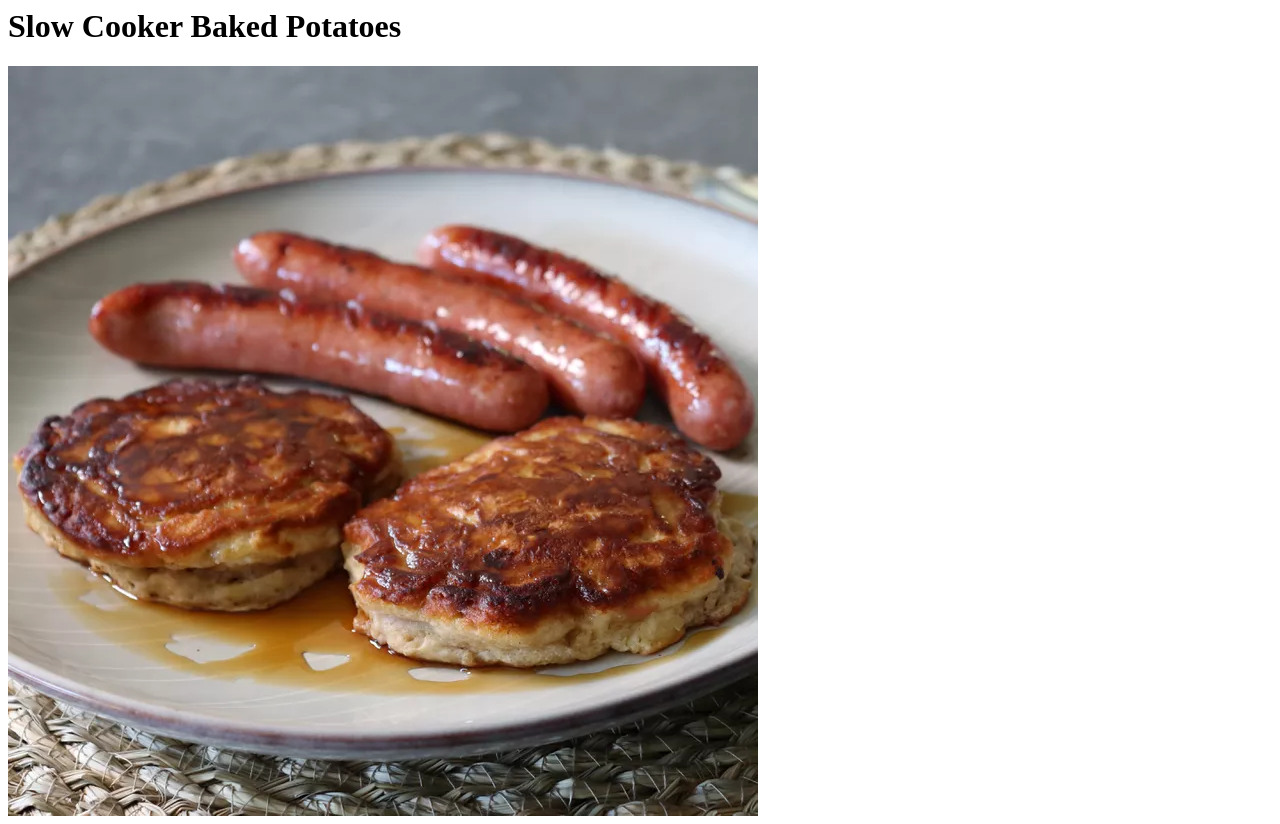
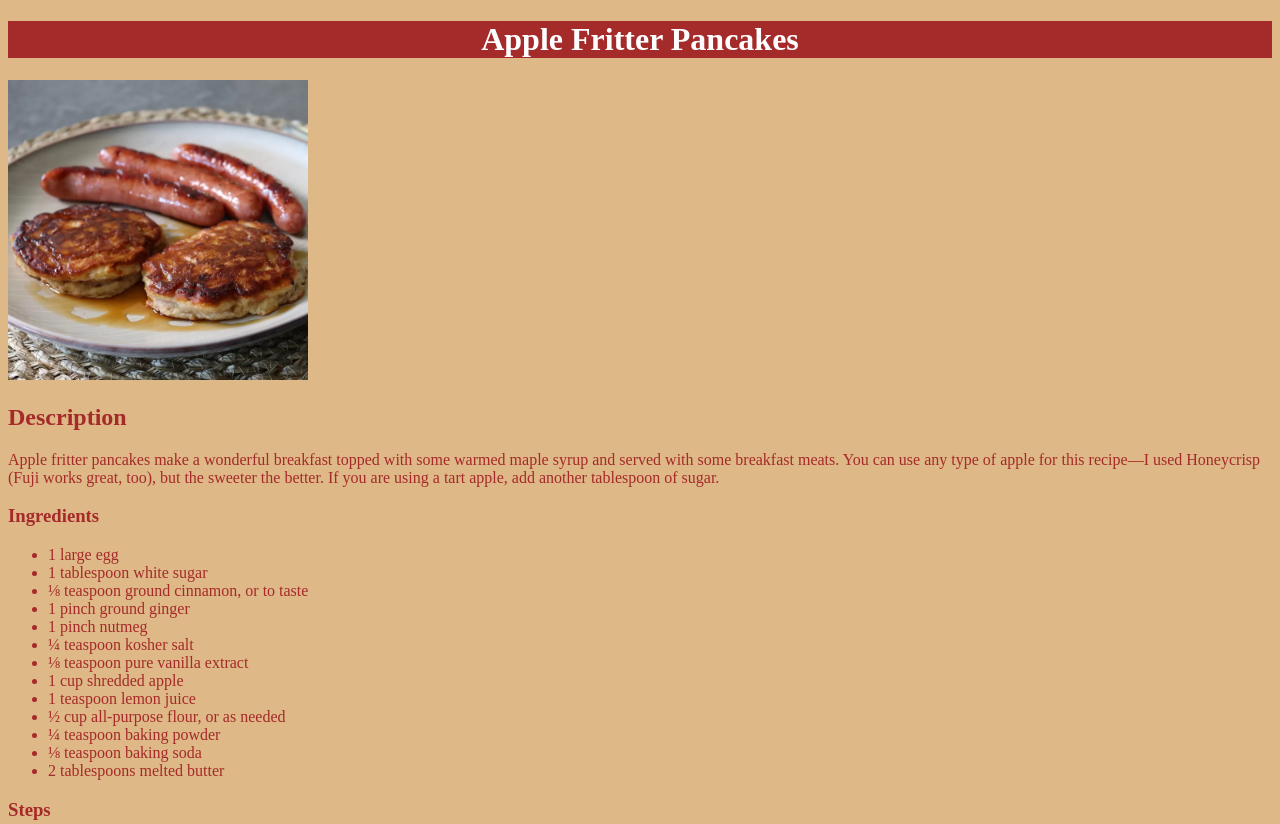
Before and after one commit to My-Odin-Repos/Odin-Recipe, a plain HTML site: page Recipes/AppleFritters.html in a window 1280 px wide. Shown: the top 824 px of the page. Drawn offline with Linux system fonts and the light colour scheme; files that its build step writes are made by us from their sources; files whose address does not match are found by name.

Commit message:
Adding CSS and fixing header for Apple Fritters

```diff
--- a/Recipes/AppleFritters.html
+++ b/Recipes/AppleFritters.html
@@ -1,5 +1,17 @@
-<h1>Slow Cooker Baked Potatoes</h1>
-<img src="/Odin-Recipe/Pics/AFP.webp">
+<!DOCTYPE html>
+<html lang="en">
+<head>
+    <meta charset="UTF-8">
+    <meta http-equiv="X-UA-Compatible" content="IE=edge">
+    <meta name="viewport" content="width=device-width, initial-scale=1.0">
+    <link rel="stylesheet" href="/Users/brendoncozzens/Documents/Github/Odin-Recipe/styles.css">
+    <title>Apple Fritter Pancakes</title>
+</head>
+<body>
+    <div>
+        <h1>Apple Fritter Pancakes</h1>
+    </div>
+    <img src="/Odin-Recipe/Pics/AFP.webp" class="recipe-img">
     <h2>Description</h2>
     <p>Apple fritter pancakes make a wonderful breakfast topped with some warmed maple syrup and served with some breakfast meats. You can use any type of apple for this recipe—I used Honeycrisp (Fuji works great, too), but the sweeter the better. If you are using a tart apple, add another tablespoon of sugar.</p>
 
@@ -25,3 +37,5 @@
         <li>Combine egg, sugar, cinnamon, ginger, nutmeg, kosher salt, and vanilla extract in a bowl. Whisk until well combined and lightly foamy. Add shredded apple and lemon juice and fold in with a spatula until well combined. Add flour, baking powder, and baking soda. Mix until flour disappears and batter is thick yet spoonable.</li>
         <li>Melt butter in a skillet over medium heat. Add tablespoonfuls of apple batter to the hot butter and cook until browned, about 3 minutes. Turn and cook until apple pancakes spring back to the touch and are browned on the other side, an additional 3 minutes.</li>
     </ol>
+</body>
+</html>
--- /dev/null
+++ b/styles.css
@@ -0,0 +1,28 @@
+:root{
+    color: brown;
+    background-color: burlywood;
+}
+
+div{
+    background-color: brown;
+    align-items:  center;
+}
+
+h1{
+    color: white;
+    background-attachment: brown;
+    font-weight: 900;
+    text-align: center;
+}
+
+.home-img{
+    height: 150px;
+    width: 150px;
+    align-items: center;
+    padding-left: 45%;
+}
+
+.recipe-img{
+    height: 300px;
+    width: 300px;
+}
```
Also changed, not shown: Recipes/BakedPotatoes.html (+15 -1 lines), Recipes/MacandCheese.html (+17 -1 lines), index.html (+6 -1 lines), Pics/odin.jpeg (added). Lines whose indentation alone changed are shown as unchanged.
